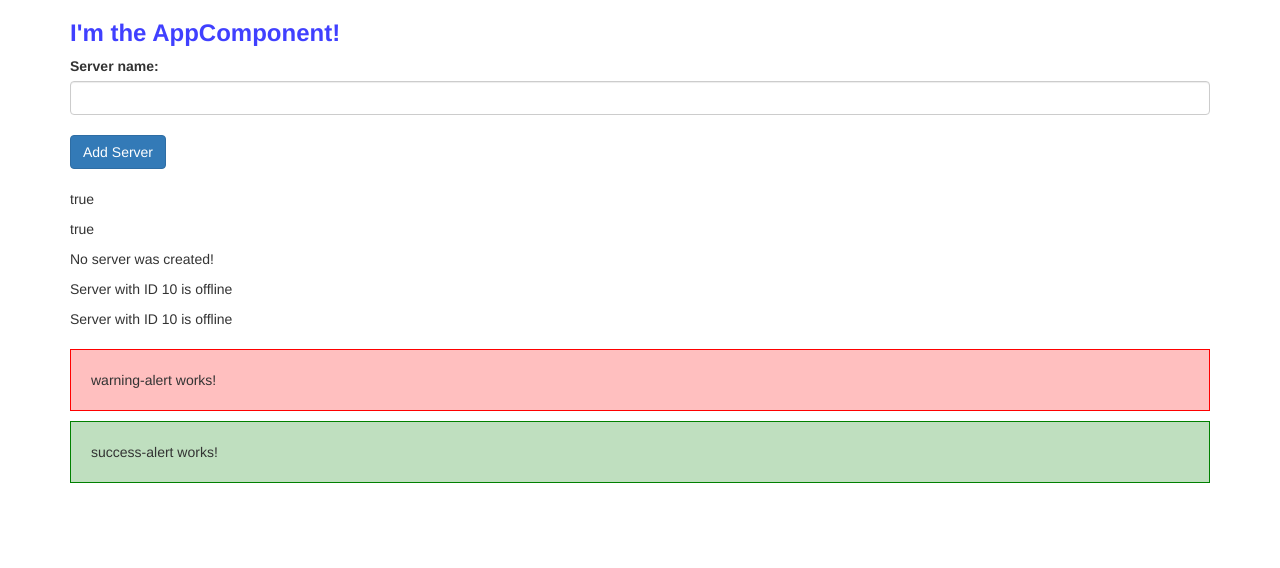
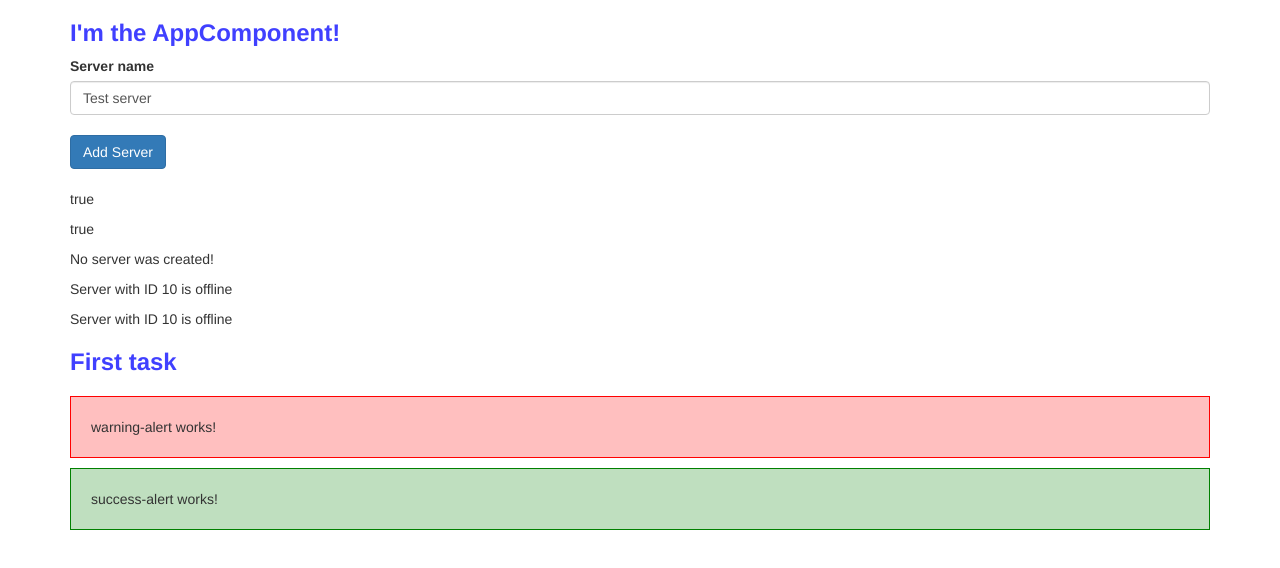
Before and after one commit to michal-1994/angular-intro, an Angular app: page / in a window 1280 px wide. Shown: the top 568 px of the page. Built offline with nearby package versions, Linux system fonts and the light colour scheme.

Commit message:
Add databinding

```diff
--- a/src/app/app-servers/app-servers.component.html
+++ b/src/app/app-servers/app-servers.component.html
@@ -1,10 +1,16 @@
-<label for="">Server name: {{ serverName }}</label>
+<label>Server name</label>
+<!-- <input
+    type="text"
+    class="form-control"
+    (input)="onUpdateServerName($event)"
+> -->
 <input
     type="text"
     class="form-control"
-    (input)="onUpdateServerName($event)"
->
+    [(ngModel)]="serverName"
+/>
 
+<!-- <p>Server name: {{ serverName }}</p> -->
 
 <br>
 
@@ -25,6 +31,5 @@
 <p>{{ allowNewServer }}</p>
 <p>{{ serverCreationStatus }}</p>
 
-
 <app-server></app-server>
 <app-server></app-server>
--- a/src/app/app-servers/app-servers.component.ts
+++ b/src/app/app-servers/app-servers.component.ts
@@ -8,7 +8,7 @@
 export class AppServersComponent implements OnInit {
   allowNewServer = false;
   serverCreationStatus = 'No server was created!';
-  serverName = '';
+  serverName = 'Test server';
 
   constructor() {
     setTimeout(() => {
@@ -20,7 +20,7 @@
   }
 
   onCreateServer() {
-    this.serverCreationStatus = 'Server was created!';
+    this.serverCreationStatus = 'Server was created! Name server: ' + this.serverName;
   }
 
   onUpdateServerName(event) {
--- a/src/app/app.component.html
+++ b/src/app/app.component.html
@@ -3,8 +3,14 @@
       <div class="col-xs-12">
         <h3>I'm the AppComponent!</h3>
         <app-servers></app-servers>
+
+        <h3>First task</h3>
+
         <app-warning-alert></app-warning-alert>
         <app-success-alert></app-success-alert>
+
+        <!-- <h3>Second task</h3> -->
+
       </div>
     </div>
   </div>
--- a/src/app/app.module.ts
+++ b/src/app/app.module.ts
@@ -1,5 +1,6 @@
 import { BrowserModule } from '@angular/platform-browser';
 import { NgModule } from '@angular/core';
+import { FormsModule } from '@angular/forms';
 
 import { AppComponent } from './app.component';
 import { WarningAlertComponent } from './warning-alert/warning-alert.component';
@@ -16,7 +17,8 @@
     AppServersComponent
   ],
   imports: [
-    BrowserModule
+    BrowserModule,
+    FormsModule,
   ],
   providers: [],
   bootstrap: [AppComponent]
```
